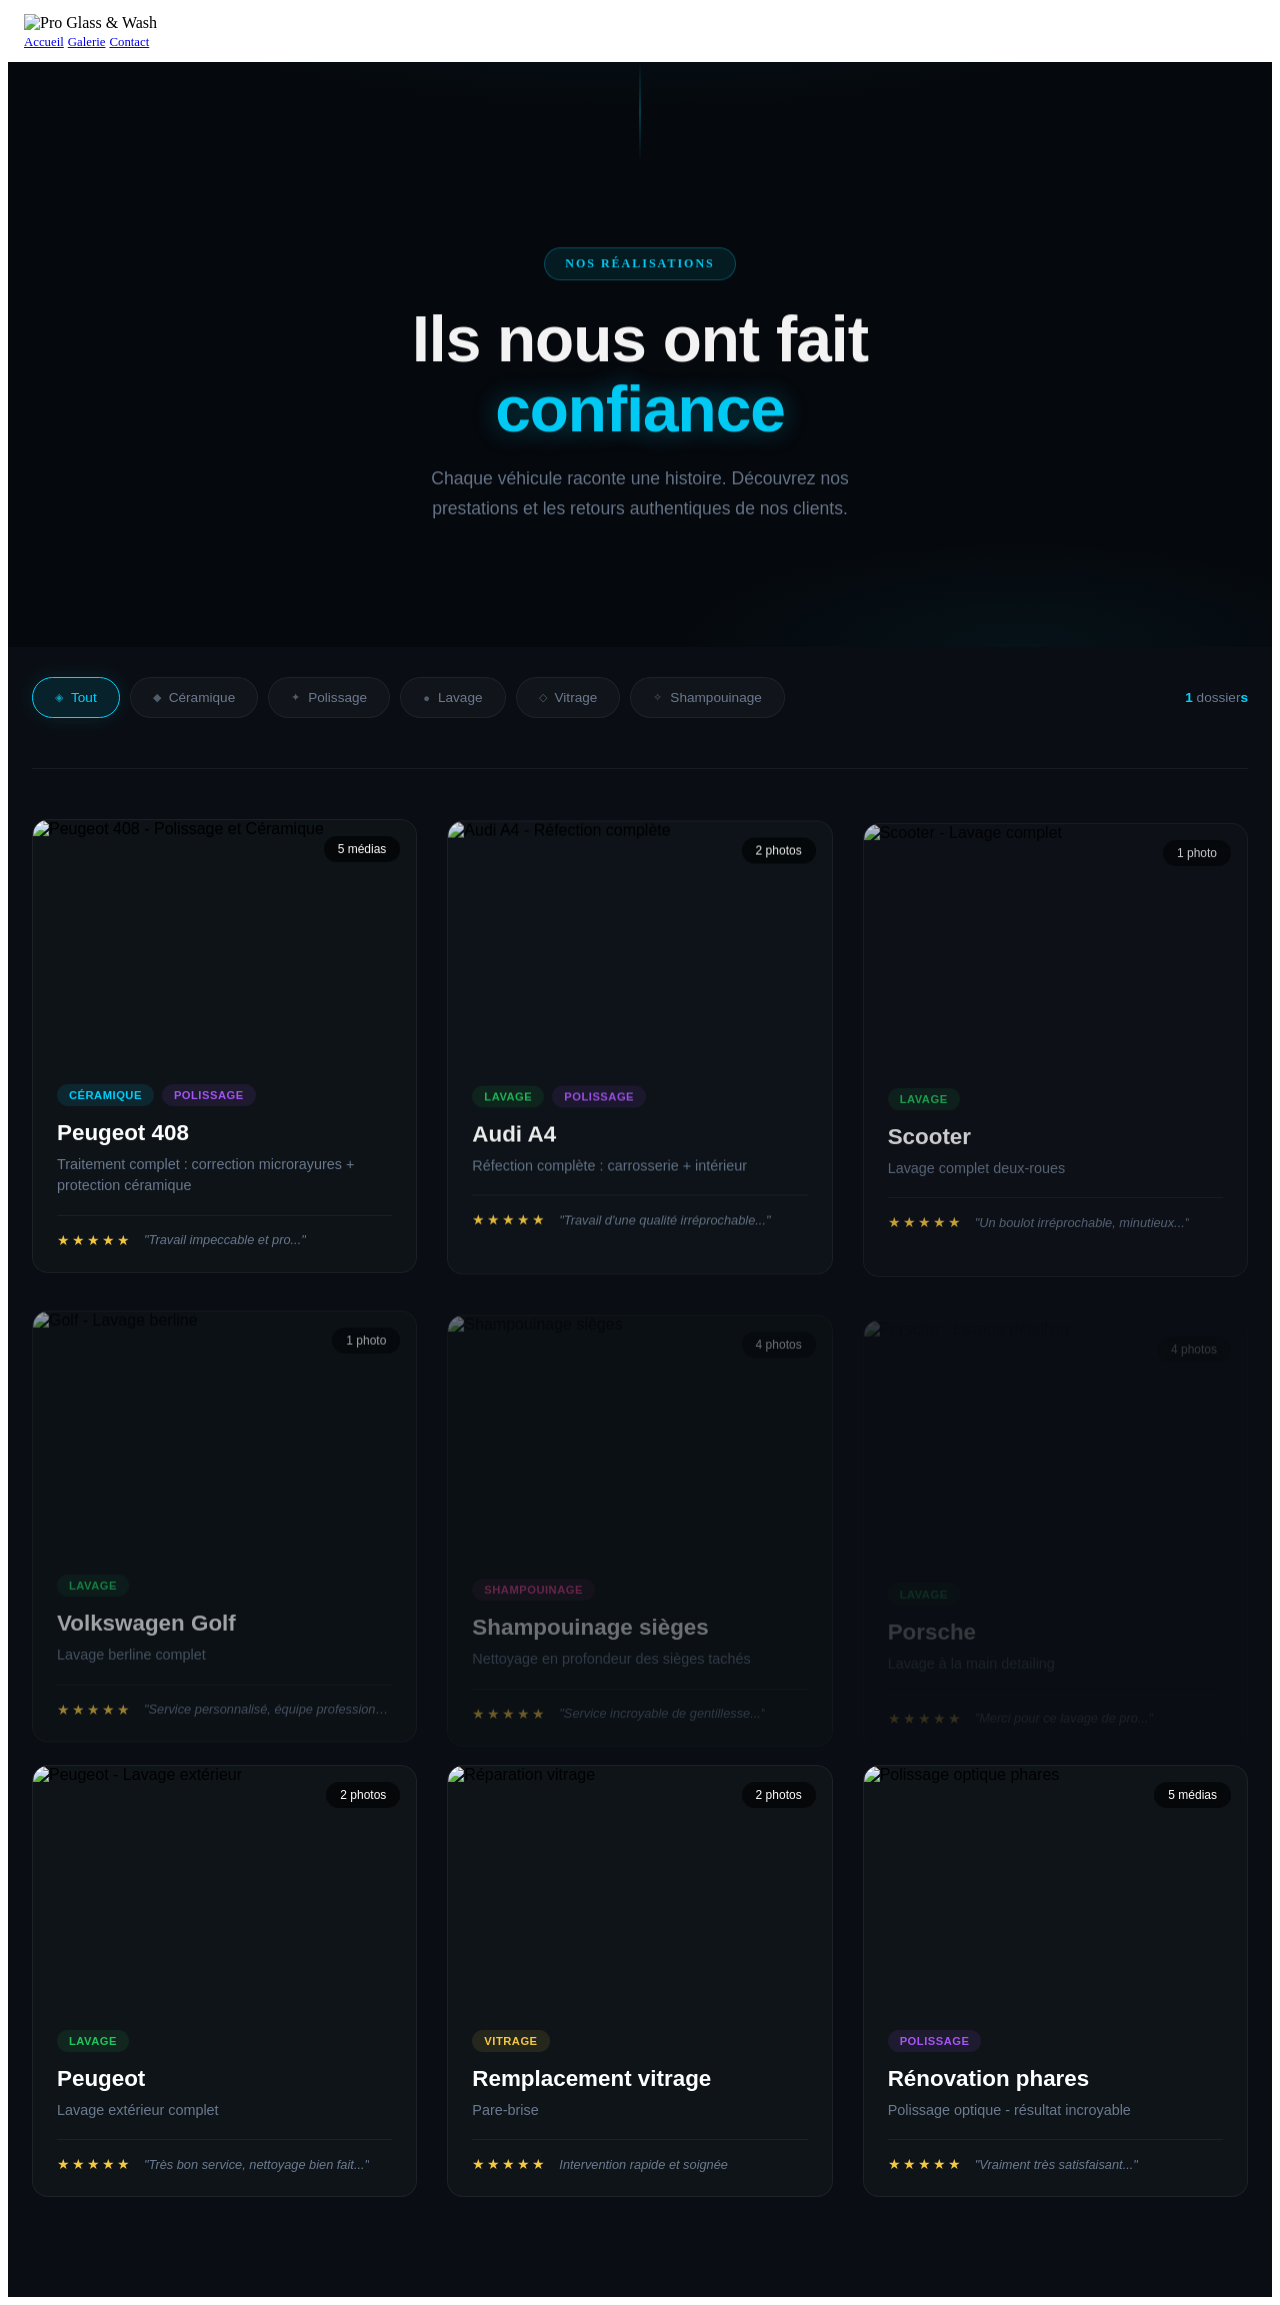
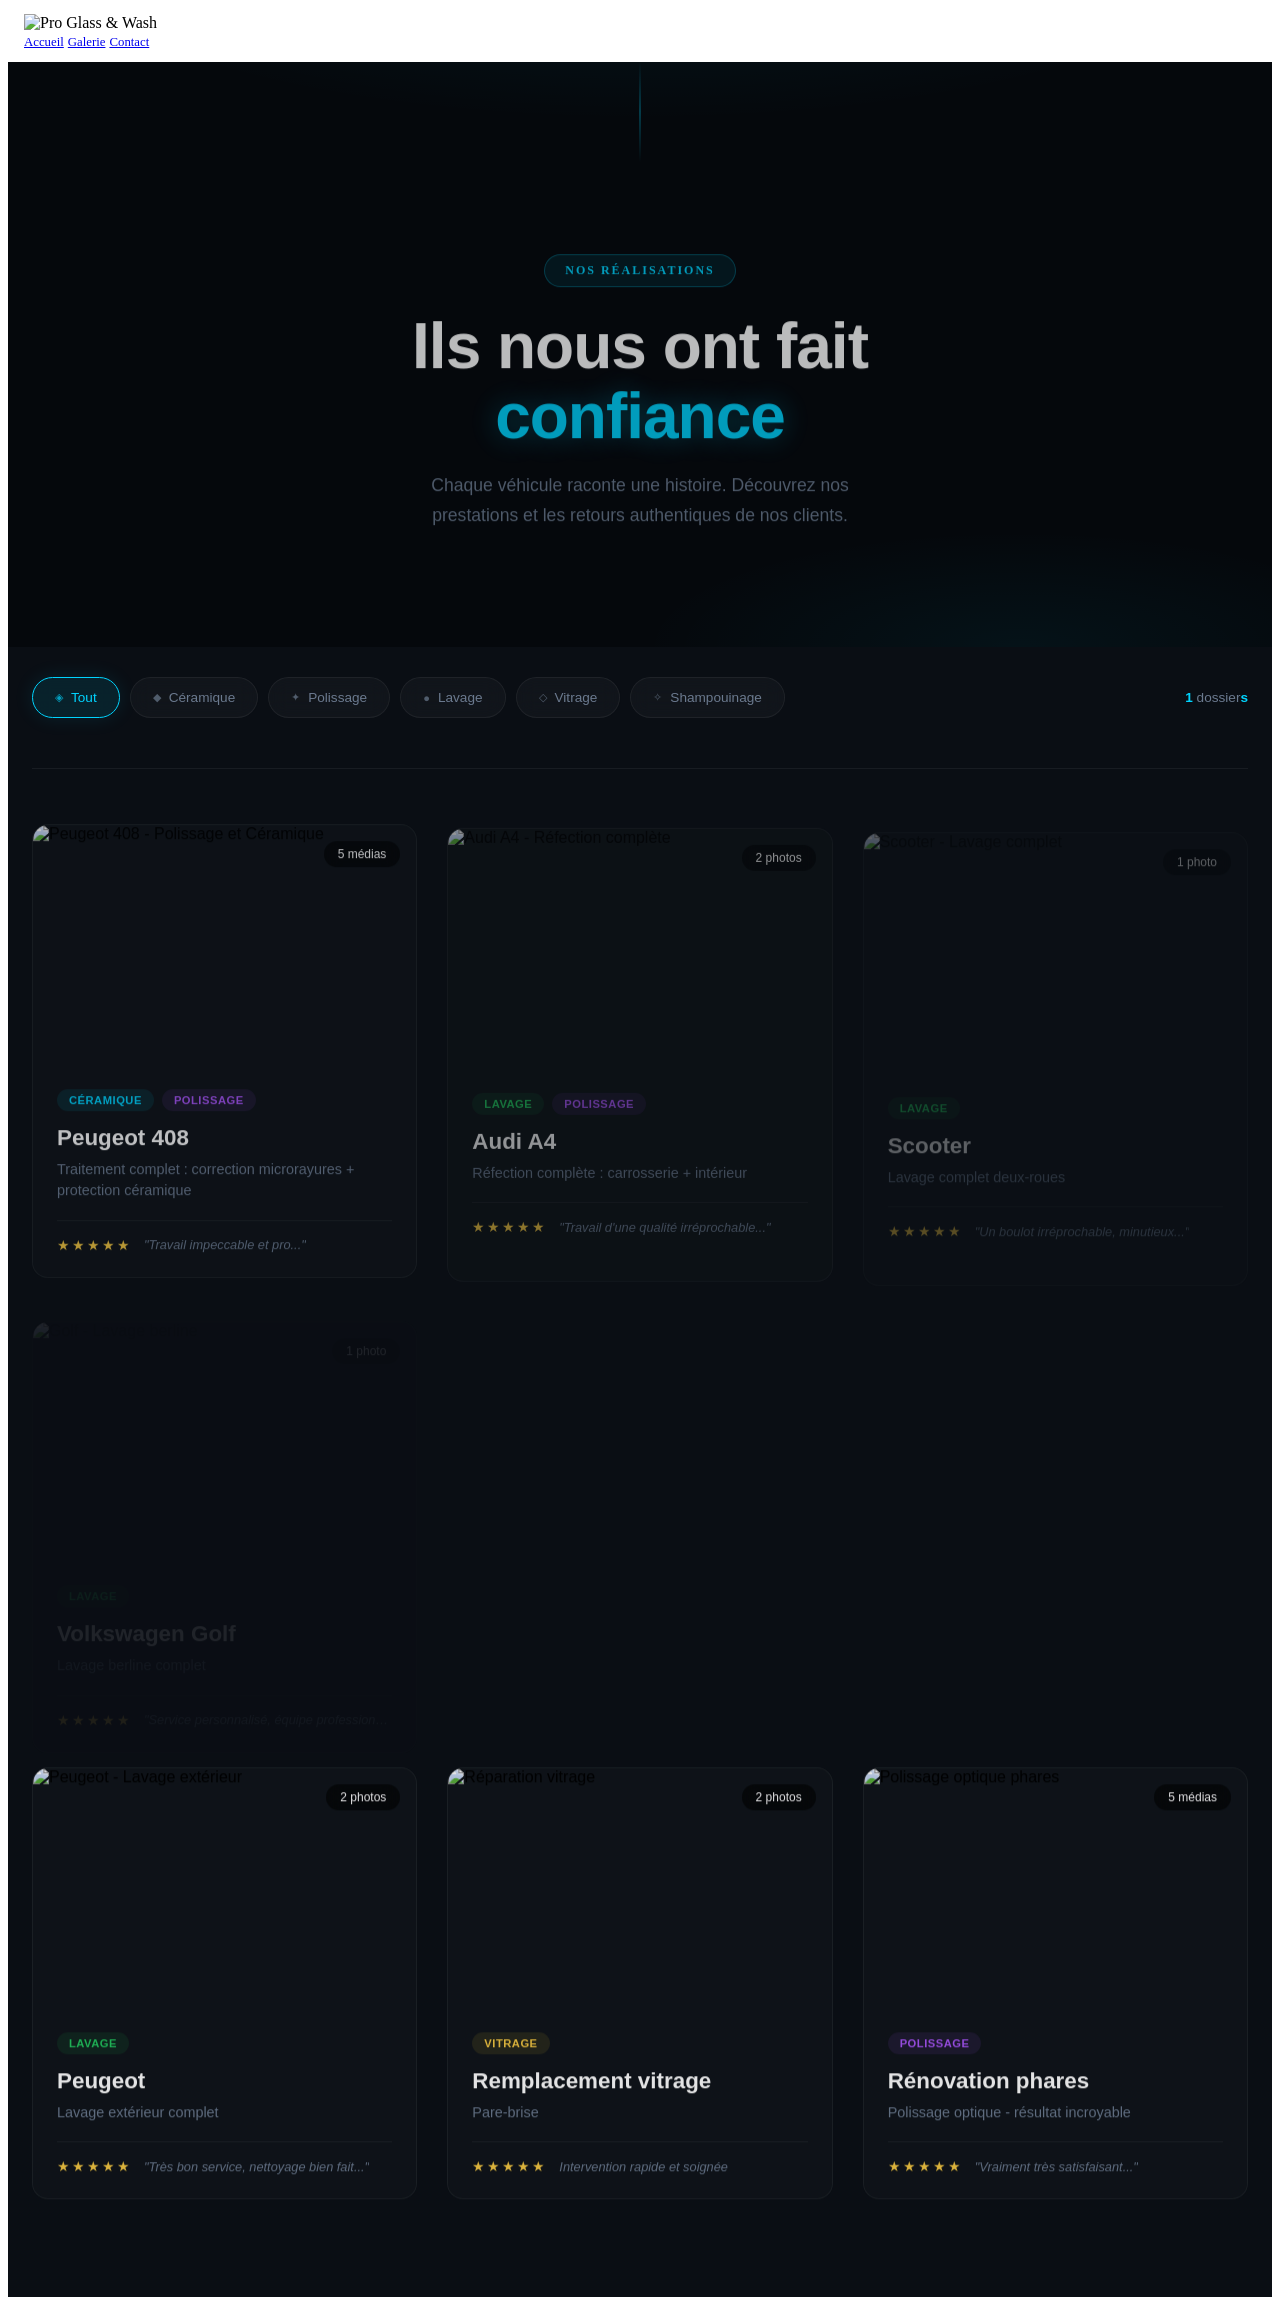

Add files via upload

--- a/galerie.css
+++ b/galerie.css
@@ -1006,3 +1006,7 @@
   background: rgba(236, 72, 153, 0.1);
   color: #ec4899;
 }
+.pg-tag-carrosserie {
+  background: rgba(239, 68, 68, 0.1);
+  color: #ef4444;
+}
